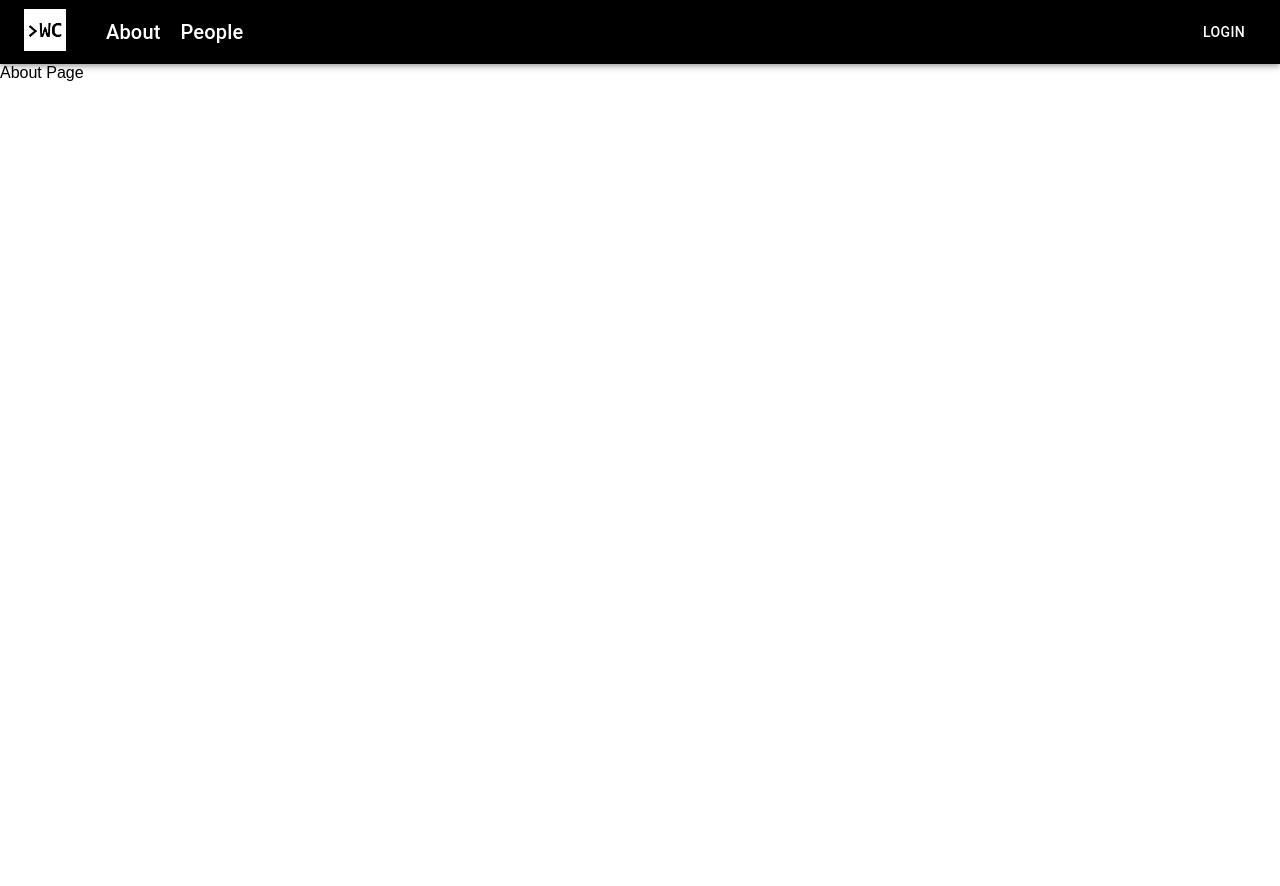
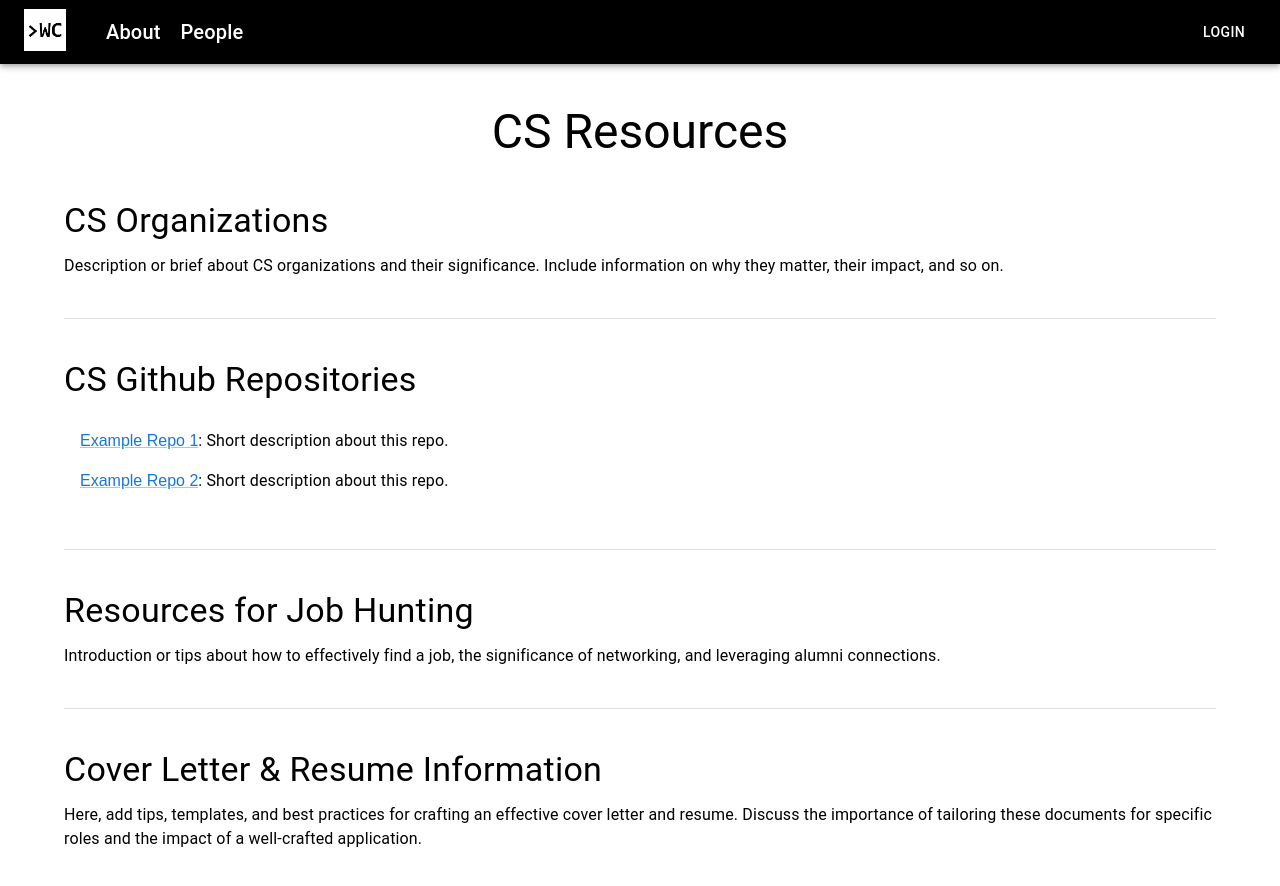
Before and after one commit to WhatcomCodersDev/whatcomcoders_alumnidirectory, a React (Create React App) app in the folder frontend/: page /about in a window 1280 px wide. Shown: the top 886 px of the page. Before the commit the page ends 800 px from the top, so only its background shows below. Built offline with nearby package versions, Linux system fonts and the light colour scheme; no server answers.

Commit message:
template home page and about page, also disable login for now

```diff
--- a/frontend/src/App.js
+++ b/frontend/src/App.js
@@ -7,9 +7,9 @@ import NavBar from "./components/NavBar";
 import UserInfo from "./components/UserInfo";
 import PrivateRoute from "./components/PrivateRoute";
 import ProfileCardsDirectory from "./pages/ProfileCardsDirectory";
+import LandingPage from "./pages/LandingPage";
+import ResourcesPage from "./pages/ResourcesPage";
 
-const Home = () => <div>Home Page</div>;
-const About = () => <div>About Page</div>;
 const apiUrl = process.env.REACT_APP_API_URL;
 
 function App() {
@@ -31,8 +31,8 @@ function App() {
           path="/login"
           element={<SignIn login={handleClick}></SignIn>}
         />
-        <Route path="/" element={<PrivateRoute component={Home} />} />
-        <Route path="/about" element={<About />} />
+        <Route path="/" element={<LandingPage />} />
+        <Route path="/about" element={<ResourcesPage />} />
         <Route
           path="/userinfo"
           element={<PrivateRoute component={UserInfo} />}
--- a/frontend/src/components/NavBar.js
+++ b/frontend/src/components/NavBar.js
@@ -43,7 +43,6 @@ const NavBar = () => {
               <Button color="inherit" component={Link} to="/userinfo">
                 {userName}
               </Button>
-              {/* This is the new logout button */}
               <Button color="inherit" onClick={logout}>
                 Logout
               </Button>
--- a/frontend/src/components/profileCard/Photo.js
+++ b/frontend/src/components/profileCard/Photo.js
@@ -5,6 +5,7 @@ const Photo = ({ data, isFullscreen }) => {
   return (
     <CardMedia
       sx={{
+        objectFit: "cover",
         display: "flex",
         alignItems: "center",
         justifyContent: "center",
--- a/frontend/src/components/signIn.js
+++ b/frontend/src/components/signIn.js
@@ -1,26 +1,26 @@
-import "../styles/theme.css";
-import React from "react";
-import { useNavigate } from "react-router-dom";
+// import "../styles/theme.css";
+// import React from "react";
+// import { useNavigate } from "react-router-dom";
 
-const SignIn = (props) => {
-  const history = useNavigate();
+// const SignIn = (props) => {
+//   const history = useNavigate();
 
-  const handleLogin = (e) => {
-    props.login(e);
-    history.push("/userinfo");
-  };
-  return (
-    <div style={{ padding: "10px", border: "2px solid black", margin: "20px" }}>
-      <button onClick={handleLogin} className="login">
-        <img
-          style={{ width: "50px", height: "50px", paddingTop: "10px" }}
-          src="https://upload.wikimedia.org/wikipedia/commons/thumb/5/53/Google_%22G%22_Logo.svg/512px-Google_%22G%22_Logo.svg.png"
-          alt="Google Logo"
-        />
-        Log in With Google
-      </button>
-    </div>
-  );
-};
+//   const handleLogin = (e) => {
+//     props.login(e);
+//     history.push("/userinfo");
+//   };
+//   return (
+//     <div style={{ padding: "10px", border: "2px solid black", margin: "20px" }}>
+//       <button onClick={handleLogin} className="login">
+//         <img
+//           style={{ width: "50px", height: "50px", paddingTop: "10px" }}
+//           src="https://upload.wikimedia.org/wikipedia/commons/thumb/5/53/Google_%22G%22_Logo.svg/512px-Google_%22G%22_Logo.svg.png"
+//           alt="Google Logo"
+//         />
+//         Log in With Google
+//       </button>
+//     </div>
+//   );
+// };
 
-export default SignIn;
+// export default SignIn;
--- /dev/null
+++ b/frontend/src/pages/LandingPage.js
@@ -0,0 +1,104 @@
+import React from "react";
+import { Button, Container, Typography, Box, Grid, Link } from "@mui/material";
+import styled from "@emotion/styled";
+
+const HeroImage = styled(Box)`
+  height: 500px;
+  background-image: url("path-to-your-hero-image.jpg");
+  background-size: cover;
+  background-position: center;
+  display: flex;
+  justify-content: center;
+  align-items: center;
+  color: white;
+`;
+
+const LandingPage = () => {
+  return (
+    <Container>
+      {/* Header */}
+      <Box
+        display="flex"
+        justifyContent="space-between"
+        alignItems="center"
+        marginBottom={4}
+      >
+        <Typography variant="h4">WWU CS Connect</Typography>
+        <Button variant="contained" color="primary">
+          Login/Join
+        </Button>
+      </Box>
+
+      {/* Hero Section */}
+      <HeroImage>
+        <Box textAlign="center">
+          <Typography variant="h2" gutterBottom>
+            Connect with WWU CS Alumni
+          </Typography>
+          <Typography variant="h5" marginBottom={3}>
+            Discover, Engage & Grow Together
+          </Typography>
+          <Button variant="contained" color="secondary" size="large">
+            Join our Waitlist
+          </Button>
+        </Box>
+      </HeroImage>
+
+      {/* Features Section */}
+      <Box py={5}>
+        <Typography variant="h4" textAlign="center" marginBottom={5}>
+          Features
+        </Typography>
+        <Grid container spacing={4}>
+          <Grid item xs={12} md={4}>
+            <Typography variant="h6">Profile Cards</Typography>
+            <Typography>
+              Learn about fellow alumni, set up meetings, and discover shared
+              interests.
+            </Typography>
+          </Grid>
+          <Grid item xs={12} md={4}>
+            <Typography variant="h6">Direct Connect</Typography>
+            <Typography>
+              Set up meetings through Calendly, and connect in real-time.
+            </Typography>
+          </Grid>
+          <Grid item xs={12} md={4}>
+            <Typography variant="h6">Resources</Typography>
+            <Typography>
+              Access curated CS resources tailored for our alumni community.
+            </Typography>
+          </Grid>
+        </Grid>
+      </Box>
+
+      {/* Secondary CTA */}
+      <Box py={5} textAlign="center">
+        <Typography variant="h5" gutterBottom>
+          Explore Our Resources
+        </Typography>
+        <Button variant="outlined" color="primary">
+          Check Out Resources
+        </Button>
+      </Box>
+
+      {/* Footer */}
+      <Box py={5} textAlign="center">
+        <Typography>
+          Join our Discord community for real-time discussions and networking.
+        </Typography>
+        <Button
+          component={Link}
+          href="https://discord.gg/your-discord-link"
+          variant="contained"
+          color="secondary"
+          marginTop={2}
+        >
+          Join Discord
+        </Button>
+      </Box>
+    </Container>
+  );
+};
+
+export default LandingPage;
--- /dev/null
+++ b/frontend/src/pages/ResourcesPage.js
@@ -0,0 +1,83 @@
+import React from "react";
+import {
+  Container,
+  Typography,
+  Box,
+  Grid,
+  Link,
+  List,
+  ListItem,
+  Divider,
+} from "@mui/material";
+
+const ResourcesPage = () => {
+  return (
+    <Container>
+      <Box py={5}>
+        <Typography variant="h3" textAlign="center" marginBottom={5}>
+          CS Resources
+        </Typography>
+
+        {/* CS Organizations */}
+        <Box marginBottom={5}>
+          <Typography variant="h4" gutterBottom>
+            CS Organizations
+          </Typography>
+          <Typography>
+            Description or brief about CS organizations and their significance.
+            Include information on why they matter, their impact, and so on.
+          </Typography>
+        </Box>
+        <Divider />
+
+        {/* CS Github Repos */}
+        <Box py={5}>
+          <Typography variant="h4" gutterBottom>
+            CS Github Repositories
+          </Typography>
+          <List>
+            <ListItem>
+              <Link href="https://github.com/exampleRepo1">Example Repo 1</Link>
+              <Typography>: Short description about this repo.</Typography>
+            </ListItem>
+            <ListItem>
+              <Link href="https://github.com/exampleRepo2">Example Repo 2</Link>
+              <Typography>: Short description about this repo.</Typography>
+            </ListItem>
+            {/* Add more repos as necessary */}
+          </List>
+        </Box>
+        <Divider />
+
+        {/* Job Resources */}
+        <Box py={5}>
+          <Typography variant="h4" gutterBottom>
+            Resources for Job Hunting
+          </Typography>
+          <Typography>
+            Introduction or tips about how to effectively find a job, the
+            significance of networking, and leveraging alumni connections.
+          </Typography>
+          {/* Additional resources, links, guides can be added here */}
+        </Box>
+        <Divider />
+
+        {/* Cover Letter & Resume */}
+        <Box py={5}>
+          <Typography variant="h4" gutterBottom>
+            Cover Letter & Resume Information
+          </Typography>
+          <Typography>
+            Here, add tips, templates, and best practices for crafting an
+            effective cover letter and resume. Discuss the importance of
+            tailoring these documents for specific roles and the impact of a
+            well-crafted application.
+          </Typography>
+          {/* Add links to templates or further readings */}
+        </Box>
+      </Box>
+    </Container>
+  );
+};
+
+export default ResourcesPage;
```
